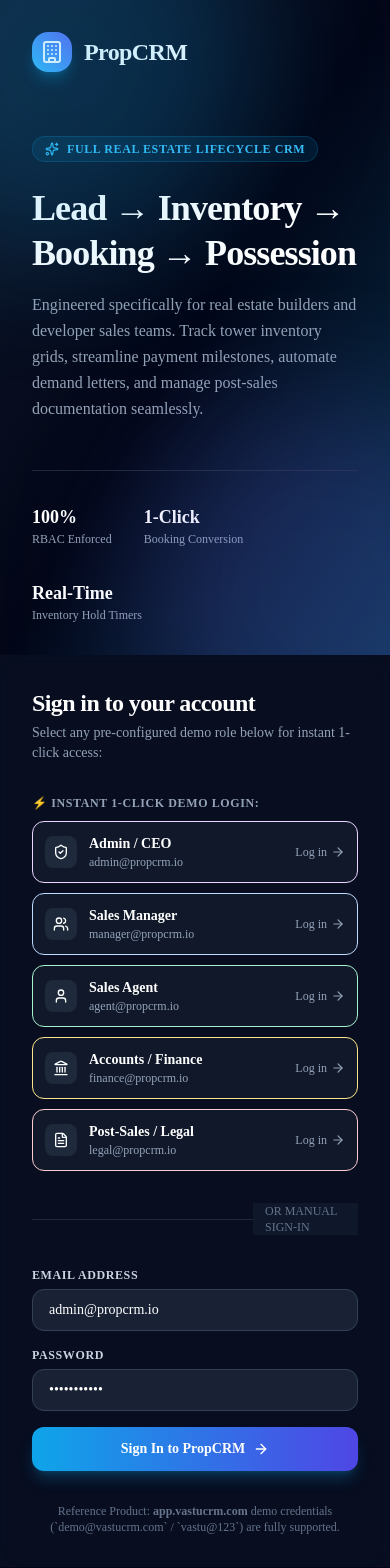
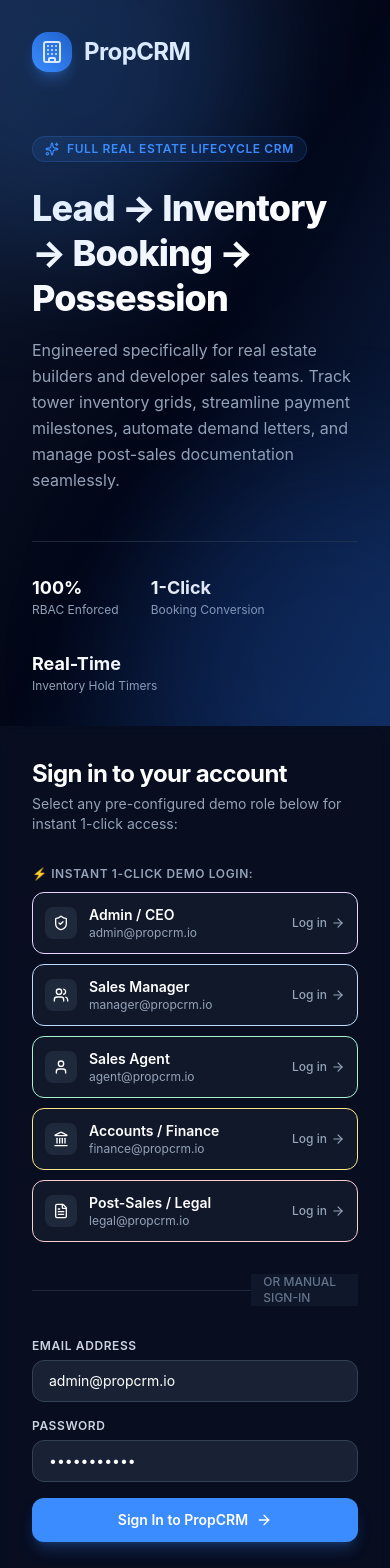
Before and after one commit to Akashxofficial/CRM-1, a Next.js app: page /login in a window 390 px wide. Shown: the top 1568 px of the page. Built offline with nearby package versions, Linux system fonts and the light colour scheme.

Commit message:
style: apply Acumin Pro font family and C:77 M:45 Y:0 K:0 brand blue color palette

```diff
--- a/src/app/globals.css
+++ b/src/app/globals.css
@@ -8,12 +8,12 @@
     --foreground: #0f172a;
     --card: #ffffff;
     --card-foreground: #0f172a;
-    --primary: #0284c7;
+    --primary: #3B8CFF;
     --primary-foreground: #ffffff;
     --muted: #f1f5f9;
     --muted-foreground: #64748b;
     --border: #e2e8f0;
-    --ring: #0284c7;
+    --ring: #3B8CFF;
   }
 
   .dark {
@@ -21,25 +21,25 @@
     --foreground: #f8fafc;
     --card: #111827;
     --card-foreground: #f8fafc;
-    --primary: #38bdf8;
-    --primary-foreground: #090d16;
+    --primary: #3B8CFF;
+    --primary-foreground: #ffffff;
     --muted: #1e293b;
     --muted-foreground: #94a3b8;
     --border: #1e293b;
-    --ring: #38bdf8;
+    --ring: #3B8CFF;
   }
 }
 
 body {
   background-color: var(--background);
   color: var(--foreground);
-  font-feature-settings: "cv02", "cv03", "cv04", "cv11";
+  font-family: 'Acumin Pro', -apple-system, BlinkMacSystemFont, 'Segoe UI', Roboto, 'Helvetica Neue', Arial, sans-serif;
   -webkit-font-smoothing: antialiased;
 }
 
 /* Glassmorphism */
 .glass-panel {
-  background: rgba(255, 255, 255, 0.85);
+  background: rgba(255, 255, 255, 0.9);
   backdrop-filter: blur(12px);
   -webkit-backdrop-filter: blur(12px);
   border: 1px solid rgba(226, 232, 240, 0.8);
@@ -64,7 +64,7 @@ body {
 }
 
 .status-booked {
-  background-color: #3b82f6;
+  background-color: #3B8CFF;
   color: #ffffff;
 }
 
--- a/src/app/login/page.tsx
+++ b/src/app/login/page.tsx
@@ -53,14 +53,14 @@ export default function LoginPage() {
   return (
     <div className="min-h-screen w-full flex flex-col lg:flex-row bg-slate-950 text-white font-sans">
       {/* Left Column: Hero & Branding */}
-      <div className="lg:w-1/2 p-8 lg:p-16 flex flex-col justify-between relative overflow-hidden bg-gradient-to-br from-slate-900 via-slate-950 to-sky-950">
+      <div className="lg:w-1/2 p-8 lg:p-16 flex flex-col justify-between relative overflow-hidden bg-gradient-to-br from-slate-900 via-slate-950 to-[#0E254E]">
         {/* Background Glows */}
-        <div className="absolute -top-32 -left-32 w-96 h-96 bg-sky-500/20 rounded-full blur-3xl pointer-events-none" />
-        <div className="absolute -bottom-32 -right-32 w-96 h-96 bg-indigo-500/20 rounded-full blur-3xl pointer-events-none" />
+        <div className="absolute -top-32 -left-32 w-96 h-96 bg-[#3B8CFF]/20 rounded-full blur-3xl pointer-events-none" />
+        <div className="absolute -bottom-32 -right-32 w-96 h-96 bg-[#1A57BD]/20 rounded-full blur-3xl pointer-events-none" />
 
         <div>
           <div className="flex items-center gap-3">
-            <div className="w-10 h-10 rounded-2xl bg-gradient-to-tr from-sky-400 to-indigo-500 flex items-center justify-center text-white shadow-lg shadow-sky-500/30">
+            <div className="w-10 h-10 rounded-2xl bg-gradient-to-tr from-[#3B8CFF] to-[#1A57BD] flex items-center justify-center text-white shadow-lg shadow-[#3B8CFF]/30">
               <Building className="w-6 h-6" />
             </div>
             <span className="font-bold text-2xl tracking-tight text-white font-heading">
@@ -69,7 +69,7 @@ export default function LoginPage() {
           </div>
 
           <div className="mt-16 max-w-lg">
-            <div className="inline-flex items-center gap-2 px-3 py-1 rounded-full bg-sky-500/10 border border-sky-500/20 text-sky-400 text-xs font-semibold uppercase tracking-wider mb-6">
+            <div className="inline-flex items-center gap-2 px-3 py-1 rounded-full bg-[#3B8CFF]/10 border border-[#3B8CFF]/20 text-[#3B8CFF] text-xs font-semibold uppercase tracking-wider mb-6">
               <Sparkles className="w-3.5 h-3.5" /> Full Real Estate Lifecycle CRM
             </div>
             <h1 className="text-4xl lg:text-5xl font-extrabold tracking-tight text-white leading-tight">
@@ -135,7 +135,7 @@ export default function LoginPage() {
                       <Icon className="w-4 h-4" />
                     </div>
                     <div>
-                      <div className="text-sm font-semibold text-white group-hover:text-sky-400 transition">
+                      <div className="text-sm font-semibold text-white group-hover:text-[#3B8CFF] transition">
                         {account.name}
                       </div>
                       <div className="text-xs text-slate-400">{account.email}</div>
@@ -169,7 +169,7 @@ export default function LoginPage() {
                 value={email}
                 onChange={(e) => setEmail(e.target.value)}
                 placeholder="demo@vastucrm.com"
-                className="w-full px-4 py-2.5 rounded-xl bg-slate-800/80 border border-slate-700 text-white placeholder-slate-500 focus:outline-none focus:ring-2 focus:ring-sky-500 text-sm"
+                className="w-full px-4 py-2.5 rounded-xl bg-slate-800/80 border border-slate-700 text-white placeholder-slate-500 focus:outline-none focus:ring-2 focus:ring-[#3B8CFF] text-sm"
               />
             </div>
 
@@ -183,14 +183,14 @@ export default function LoginPage() {
                 value={password}
                 onChange={(e) => setPassword(e.target.value)}
                 placeholder="••••••••"
-                className="w-full px-4 py-2.5 rounded-xl bg-slate-800/80 border border-slate-700 text-white placeholder-slate-500 focus:outline-none focus:ring-2 focus:ring-sky-500 text-sm"
+                className="w-full px-4 py-2.5 rounded-xl bg-slate-800/80 border border-slate-700 text-white placeholder-slate-500 focus:outline-none focus:ring-2 focus:ring-[#3B8CFF] text-sm"
               />
             </div>
 
             <button
               type="submit"
               disabled={isPending}
-              className="w-full py-3 rounded-xl bg-gradient-to-r from-sky-500 to-indigo-600 hover:from-sky-600 hover:to-indigo-700 font-semibold text-white shadow-lg shadow-sky-500/25 flex items-center justify-center gap-2 transition disabled:opacity-50 text-sm"
+              className="w-full py-3 rounded-xl bg-[#3B8CFF] hover:bg-[#2570E8] font-semibold text-white shadow-lg shadow-[#3B8CFF]/25 flex items-center justify-center gap-2 transition disabled:opacity-50 text-sm"
             >
               {isPending ? (
                 <Loader2 className="w-4 h-4 animate-spin" />
--- a/src/components/layout/Sidebar.tsx
+++ b/src/components/layout/Sidebar.tsx
@@ -86,13 +86,13 @@ export function Sidebar({ user }: Props) {
         {/* Brand Header */}
         <div className="p-5 flex items-center justify-between border-b border-slate-800/80">
           <Link href="/dashboard" className="flex items-center gap-3 group">
-            <div className="w-9 h-9 rounded-xl bg-gradient-to-tr from-sky-500 to-indigo-600 flex items-center justify-center text-white shadow-lg shadow-sky-500/20 group-hover:scale-105 transition">
+            <div className="w-9 h-9 rounded-xl bg-gradient-to-tr from-[#3B8CFF] to-[#1A57BD] flex items-center justify-center text-white shadow-lg shadow-[#3B8CFF]/25 group-hover:scale-105 transition">
               <Building className="w-5 h-5" />
             </div>
             <div>
               <span className="font-bold text-white text-lg tracking-tight font-heading flex items-center gap-1.5">
                 PropCRM
-                <span className="text-[10px] font-semibold tracking-wide uppercase px-1.5 py-0.2 bg-sky-500/20 text-sky-400 rounded border border-sky-500/30">
+                <span className="text-[10px] font-semibold tracking-wide uppercase px-1.5 py-0.2 bg-[#3B8CFF]/20 text-[#3B8CFF] rounded border border-[#3B8CFF]/30">
                   PRO
                 </span>
               </span>
@@ -111,7 +111,7 @@ export function Sidebar({ user }: Props) {
             </span>
             <button
               onClick={() => setRoleModalOpen(true)}
-              className="flex items-center gap-1 text-[11px] font-medium text-sky-400 hover:text-sky-300 transition"
+              className="flex items-center gap-1 text-[11px] font-medium text-[#3B8CFF] hover:text-[#579BFF] transition"
             >
               <Sparkles className="w-3 h-3" /> Switch
             </button>
@@ -140,7 +140,7 @@ export function Sidebar({ user }: Props) {
                   href={item.href}
                   className={`flex items-center gap-3 px-3 py-2.5 rounded-xl text-sm font-medium transition-all duration-150 ${
                     isActive
-                      ? "bg-sky-600 text-white shadow-md shadow-sky-600/30"
+                      ? "bg-[#3B8CFF] text-white shadow-md shadow-[#3B8CFF]/30 font-semibold"
                       : "text-slate-400 hover:text-white hover:bg-slate-800/60"
                   }`}
                 >
--- a/tailwind.config.ts
+++ b/tailwind.config.ts
@@ -12,34 +12,31 @@ const config: Config = {
       colors: {
         background: "var(--background)",
         foreground: "var(--foreground)",
+        // Exact brand swatch from C:77 M:45 Y:0 K:0
         brand: {
-          50: "#f0f7ff",
-          100: "#e0effe",
-          200: "#bae0fd",
-          300: "#7cc8fb",
-          400: "#36aaf5",
-          500: "#0c8ee9",
-          600: "#026fc7",
-          700: "#0358a1",
-          800: "#074b84",
-          900: "#0b3f6e",
-          950: "#072849",
-        },
-        gold: {
-          500: "#eab308",
-          600: "#ca8a04",
+          50: "#F0F6FF",
+          100: "#E0ECFF",
+          200: "#B9D5FF",
+          300: "#86B8FF",
+          400: "#579BFF",
+          500: "#3B8CFF", // Exact CMYK C:77 M:45 Y:0 K:0 Primary Blue
+          600: "#2570E8",
+          700: "#1A57BD",
+          800: "#164799",
+          900: "#163C7A",
+          950: "#0E254E",
         },
         estate: {
           available: "#10b981", // Emerald Green
           held: "#f59e0b",      // Amber
-          booked: "#3b82f6",    // Blue
+          booked: "#3B8CFF",    // Brand Blue
           sold: "#ef4444",      // Red
           blocked: "#64748b",   // Slate
         }
       },
       fontFamily: {
-        sans: ["var(--font-inter)", "sans-serif"],
-        heading: ["var(--font-outfit)", "sans-serif"],
+        sans: ["'Acumin Pro'", "-apple-system", "BlinkMacSystemFont", "'Segoe UI'", "Roboto", "'Helvetica Neue'", "Arial", "sans-serif"],
+        heading: ["'Acumin Pro'", "-apple-system", "BlinkMacSystemFont", "'Segoe UI'", "Roboto", "sans-serif"],
       },
     },
   },
```
